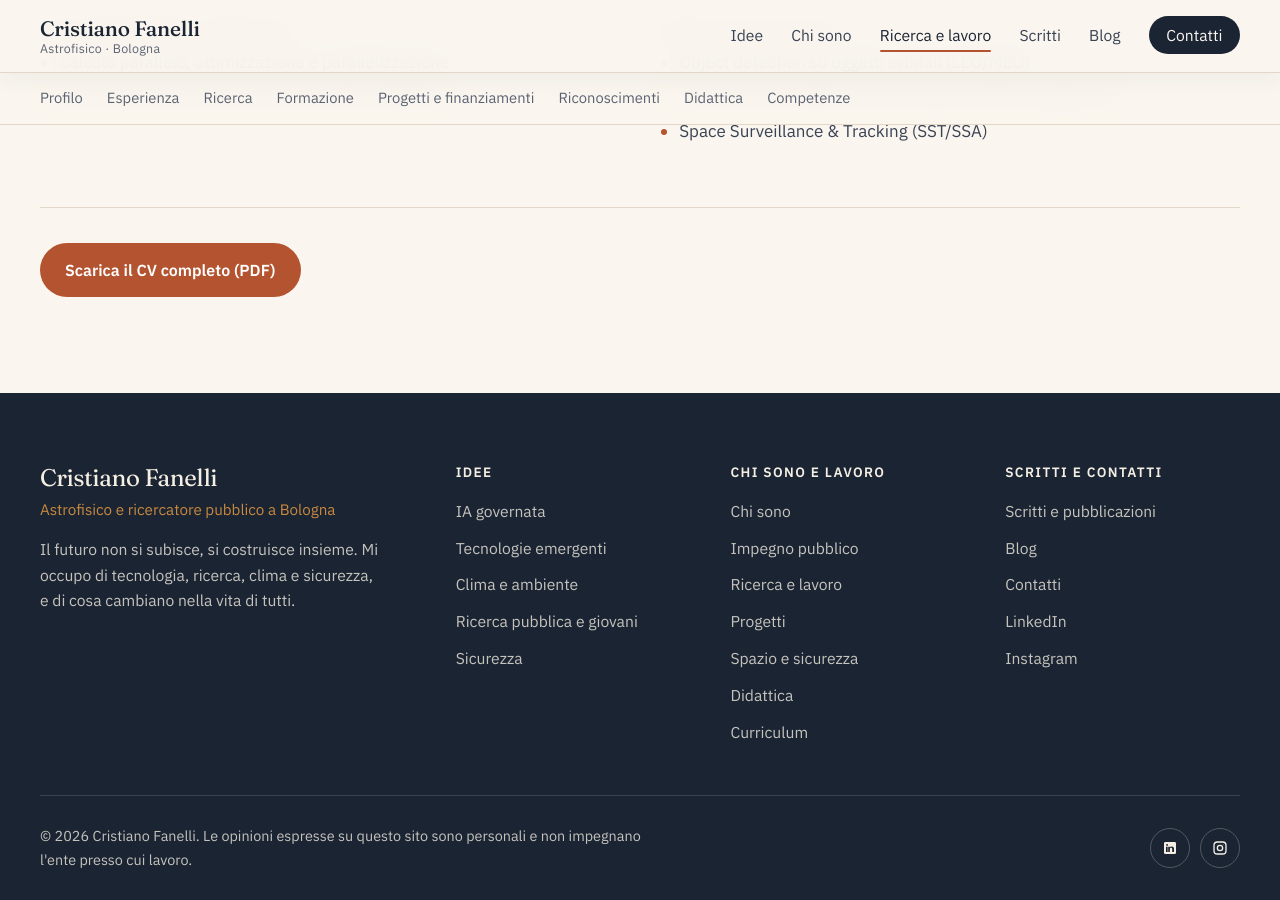
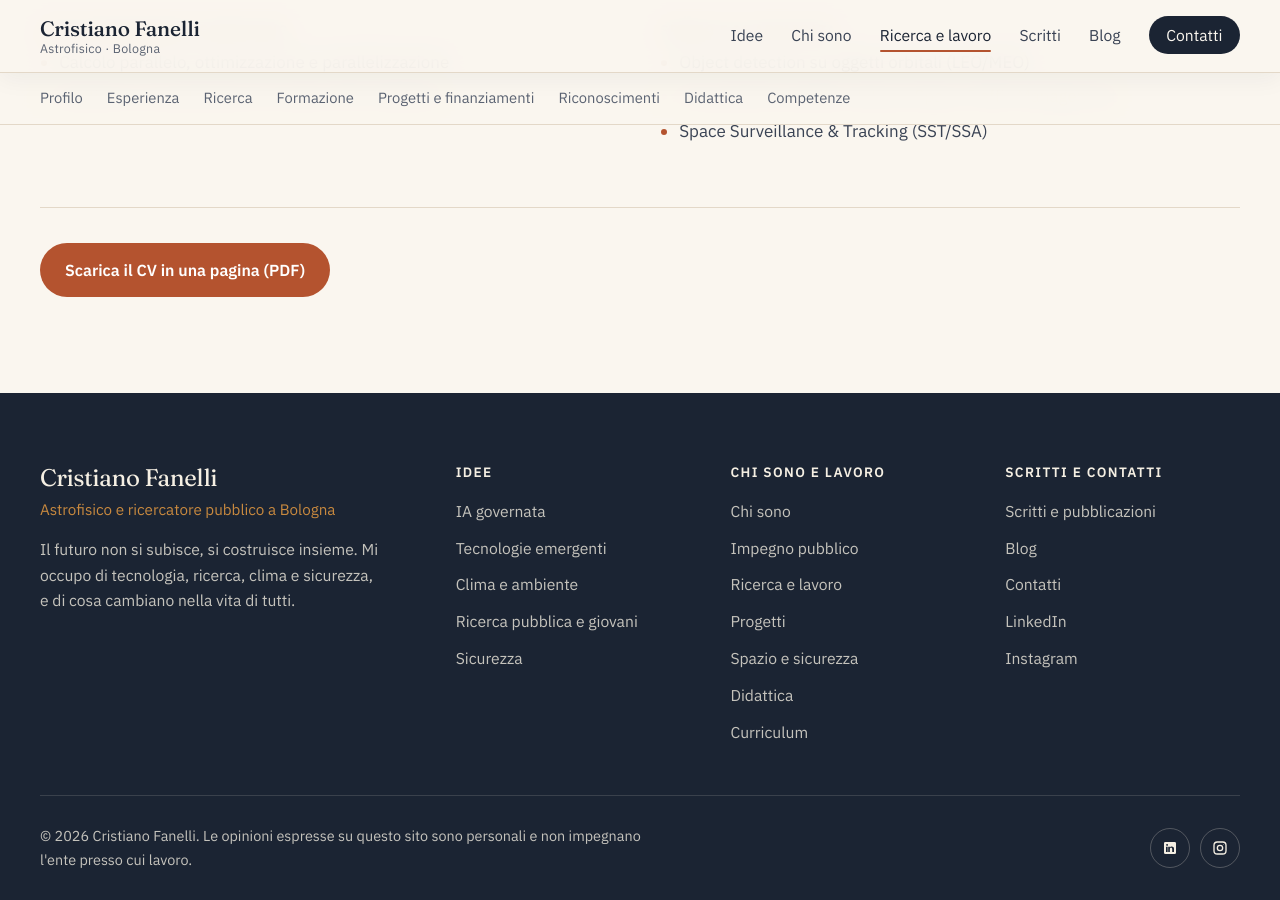
Before and after one commit to CrisWat/CrisWat.github.io, a Jekyll site: the page built from cv.md, in a window 1280 px wide and 900 px high, scrolled down 6064 px. Built offline with Jekyll 4.4.1, drawn with Linux system fonts in a browser that asks for light colours.

Commit message:
Etichetta del pulsante CV in fondo alla pagina
Co-Authored-By: Claude Opus 5.5 <noreply@anthropic.com>
Claude-Session: https://claude.ai/code/session_01Ky8ghPFD2B68RxWKdPv7vH

```diff
--- a/_layouts/cv.html
+++ b/_layouts/cv.html
@@ -174,7 +174,7 @@ layout: default
         {% if cv.pdf != "" %}
         <div class="cv-download-foot">
             <a class="button button-primary" href="{{ cv.pdf | relative_url }}" download>
-                Scarica il CV completo (PDF)
+                Scarica il CV in una pagina (PDF)
             </a>
         </div>
         {% endif %}
```
